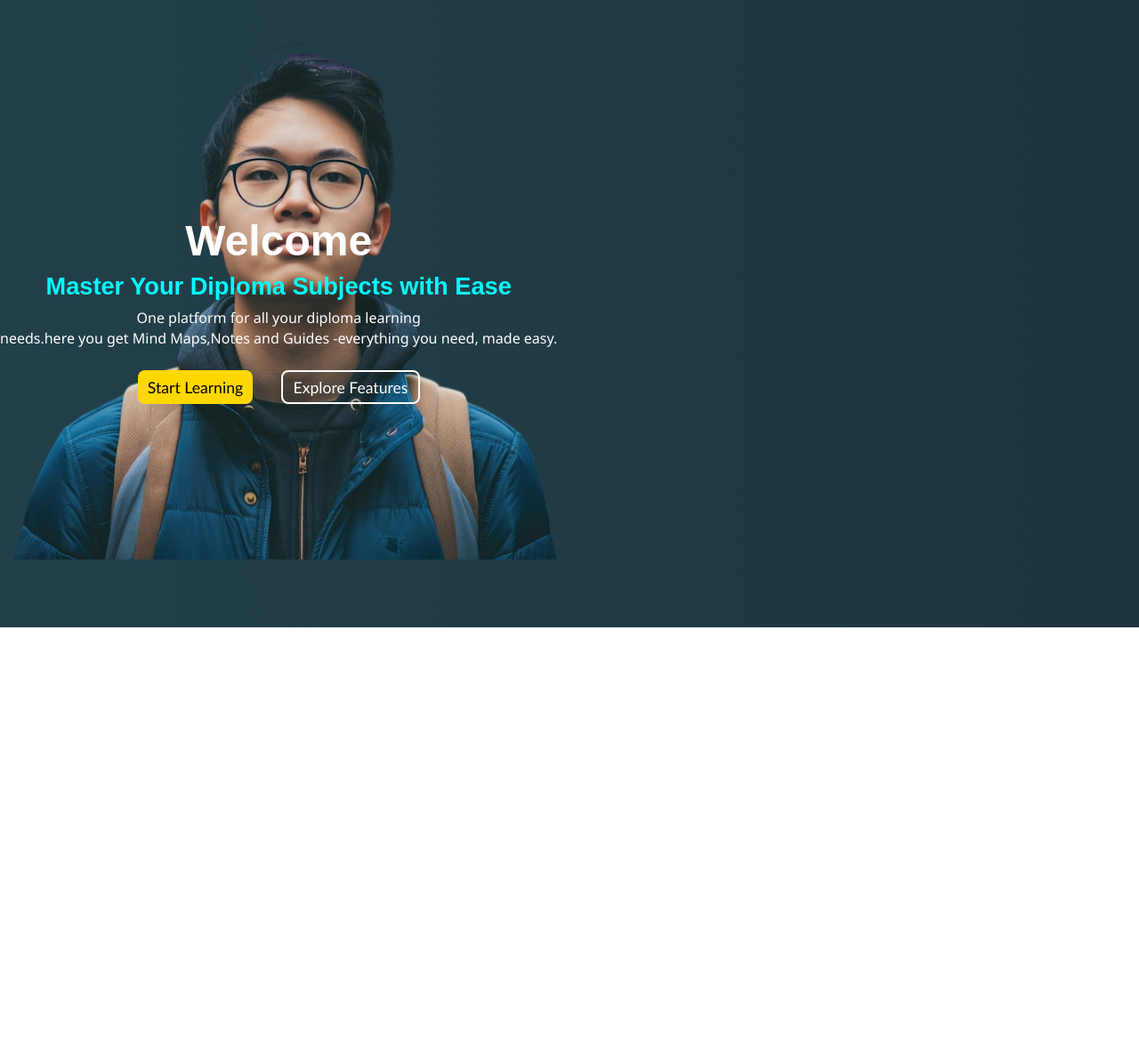
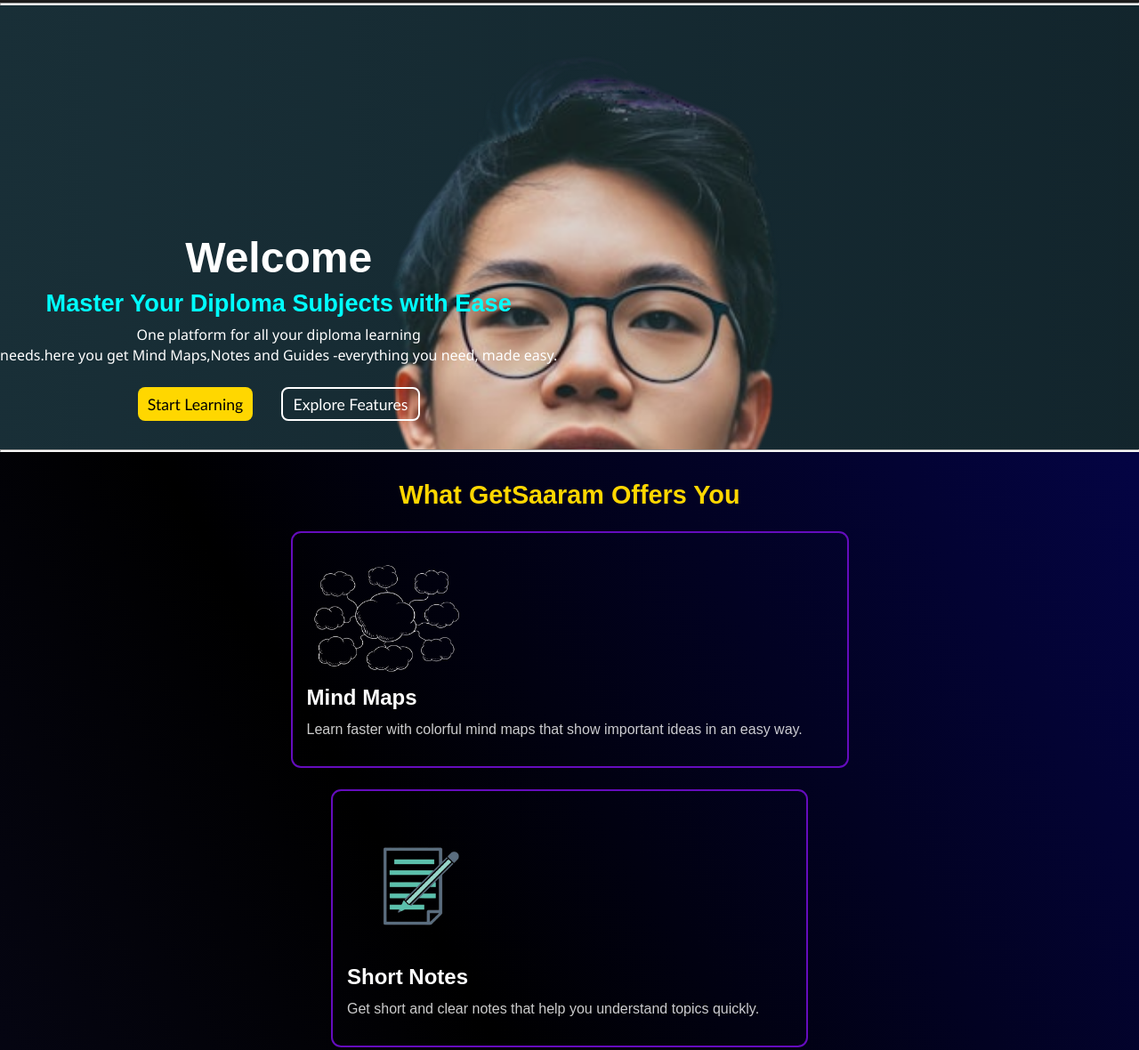
Before and after one commit to MAHESHBABU8142/GetSaaram.com, a plain HTML site: page index.html in a window 1280 px wide. Shown: the part 95-1275 px from the top of the page at 89% size. Before the commit the page ends 800 px from the top, so only its background shows below. Drawn offline with nearby package versions, Linux system fonts and the light colour scheme; a web font is replaced by a local one.

Commit message:
features section added

```diff
--- a/GetSaaram.css
+++ b/GetSaaram.css
@@ -3,6 +3,8 @@
 @import url('https://fonts.googleapis.com/css2?family=Chakra+Petch:ital,wght@0,300;0,400;0,500;0,600;0,700;1,300;1,400;1,500;1,600;1,700&family=Cookie&family=Funnel+Sans:ital,wght@0,300..800;1,300..800&family=Great+Vibes&family=Inter:ital,opsz,wght@0,14..32,100..900;1,14..32,100..900&family=Noto+Sans+Display:ital,wght@0,100..900;1,100..900&family=Noto+Sans+JP:wght@100..900&family=Orbitron:wght@400..900&family=Oswald:wght@200..700&family=Oxanium:wght@200..800&family=Roboto+Mono:ital,wght@0,100..700;1,100..700&family=Roboto:ital,wght@0,100..900;1,100..900&family=Telex&family=Zen+Antique&display=swap');
 @import url('https://fonts.googleapis.com/css2?family=Atkinson+Hyperlegible+Mono:ital,wght@0,200..800;1,200..800&family=Chakra+Petch:ital,wght@0,300;0,400;0,500;0,600;0,700;1,300;1,400;1,500;1,600;1,700&family=Cookie&family=Funnel+Sans:ital,wght@0,300..800;1,300..800&family=Great+Vibes&family=Inter:ital,opsz,wght@0,14..32,100..900;1,14..32,100..900&family=Noto+Sans+Display:ital,wght@0,100..900;1,100..900&family=Noto+Sans+JP:wght@100..900&family=Orbitron:wght@400..900&family=Oswald:wght@200..700&family=Oxanium:wght@200..800&family=Roboto+Mono:ital,wght@0,100..700;1,100..700&family=Roboto:ital,wght@0,100..900;1,100..900&family=Telex&family=Zen+Antique&display=swap');
 @import url('https://fonts.googleapis.com/css2?family=Atkinson+Hyperlegible+Mono:ital,wght@0,200..800;1,200..800&family=Chakra+Petch:ital,wght@0,300;0,400;0,500;0,600;0,700;1,300;1,400;1,500;1,600;1,700&family=Cookie&family=Funnel+Sans:ital,wght@0,300..800;1,300..800&family=Great+Vibes&family=Inter:ital,opsz,wght@0,14..32,100..900;1,14..32,100..900&family=Noto+Sans+Display:ital,wght@0,100..900;1,100..900&family=Noto+Sans+JP:wght@100..900&family=Orbitron:wght@400..900&family=Oswald:wght@200..700&family=Oxanium:wght@200..800&family=Roboto+Mono:ital,wght@0,100..700;1,100..700&family=Roboto:ital,wght@0,100..900;1,100..900&family=Telex&family=Zain:ital,wght@0,200;0,300;0,400;0,700;0,800;0,900;1,300;1,400&family=Zen+Antique&display=swap');
+@import url('https://fonts.googleapis.com/css2?family=Atkinson+Hyperlegible+Mono:ital,wght@0,200..800;1,200..800&family=Average+Sans&family=Chakra+Petch:ital,wght@0,300;0,400;0,500;0,600;0,700;1,300;1,400;1,500;1,600;1,700&family=Cookie&family=Funnel+Sans:ital,wght@0,300..800;1,300..800&family=Great+Vibes&family=Inter:ital,opsz,wght@0,14..32,100..900;1,14..32,100..900&family=Noto+Sans+Display:ital,wght@0,100..900;1,100..900&family=Noto+Sans+JP:wght@100..900&family=Orbitron:wght@400..900&family=Oswald:wght@200..700&family=Oxanium:wght@200..800&family=Roboto+Mono:ital,wght@0,100..700;1,100..700&family=Roboto:ital,wght@0,100..900;1,100..900&family=Telex&family=Zain:ital,wght@0,200;0,300;0,400;0,700;0,800;0,900;1,300;1,400&family=Zen+Antique&display=swap');
+@import url('https://fonts.googleapis.com/css2?family=Atkinson+Hyperlegible+Mono:ital,wght@0,200..800;1,200..800&family=Average+Sans&family=Chakra+Petch:ital,wght@0,300;0,400;0,500;0,600;0,700;1,300;1,400;1,500;1,600;1,700&family=Cookie&family=Funnel+Sans:ital,wght@0,300..800;1,300..800&family=Great+Vibes&family=Inter:ital,opsz,wght@0,14..32,100..900;1,14..32,100..900&family=Noto+Sans+Display:ital,wght@0,100..900;1,100..900&family=Noto+Sans+JP:wght@100..900&family=Orbitron:wght@400..900&family=Oswald:wght@200..700&family=Oxanium:wght@200..800&family=Roboto+Mono:ital,wght@0,100..700;1,100..700&family=Roboto:ital,wght@0,100..900;1,100..900&family=Telex&family=Tilt+Neon&family=Zain:ital,wght@0,200;0,300;0,400;0,700;0,800;0,900;1,300;1,400&family=Zen+Antique&display=swap');
 *{
   padding: 0;
   margin: 0;
@@ -14,7 +16,13 @@
   background-color: #0c142b;
   background: linear-gradient(270deg, #0f2027, #203a43, #2c5364, #0f2027);
   background-size: 800% 800%;
-  animation: gradientAnimation 25s ease infinite;
+  animation: gradientAnimation 15s ease infinite;
+
+}
+hr {
+  padding:0.5px 0 ;
+  background-color: white;
+
 
 }
 #home-page #nav-list {
@@ -68,6 +76,7 @@
     align-items: center;
     justify-content: space-evenly;
     padding:1.6rem 0.8rem;
+    background-color: rgb(27, 26, 26);
  }
  .material-symbols-outlined {
   font-size: 1.8rem !important;
@@ -132,6 +141,11 @@
       #hero  {
     display: flex;
    margin-top: 2rem;
+   background-image: url("assets/hero-section-pic.png");
+   background-size: 100%;
+   background-repeat: no-repeat;
+   animation: img-motion 2s ease forwards;
+   padding: 1rem 0;
    }
 
 @keyframes gradientAnimation {
@@ -146,8 +160,6 @@
     align-items: center;
     gap: 0.5rem;
     color: white;
-    position: absolute;
-    z-index: 1;
     margin-top: 13rem;
     text-align: center;
    }
@@ -177,13 +189,6 @@
     line-height: 1.45;
     animation: img-motion 1.5s ease forwards;
   }
-     #hero-img {
-      animation: img-motion 2s ease forwards;
-      width: 100%;
-      height: 100%;
-
-
-    }
        #hero-buttons {
         display: flex;
         gap:2rem;
@@ -195,7 +200,7 @@
         font-size:1.1rem;
         padding:0.4rem 0.7rem;
         border-radius: 0.5rem;
-        background-color: #ffd700;
+        background-color:  #ffd700;
        }
        .hero-btn:hover {
         background-color:inherit;
@@ -206,7 +211,7 @@
       }
 
        #explore-btn {
-        background-color: inherit;
+        background: inherit;
         color: white;
         border: 2px solid white;
        }
@@ -215,3 +220,37 @@
         color:black;
         border: 2px solid  #ffd700;
        }
+
+        /*-------home-page---features----styling---------*/
+
+        #features {
+          padding: 2rem 1.5rem;
+          color: white;
+          display: flex;
+          flex-direction: column;
+          align-items: center;
+          gap:1.5rem;
+          background:linear-gradient(60deg,#0A0A23,rgb(0, 0, 0),#040444);
+
+        }
+        #features-headline {
+          font-size:1.8rem;
+          font-family: "Zain", sans-serif;
+          color: #FFD700;
+        }
+        .feature-card {
+          padding: 2rem 1rem ;
+          border: 2px solid #650cbe;
+          border-radius: 0.7rem;
+          display: flex;
+          flex-direction: column;
+          gap: 0.8rem;
+        }
+        .feature-headline {
+          font-family: "Average Sans", sans-serif;
+        }
+        .feature-discription {
+
+          font-family: "Tilt Neon", sans-serif;
+          opacity: 0.8;
+        }
--- a/index.html
+++ b/index.html
@@ -28,14 +28,11 @@
                 <hr id="brand-hr">
             </div>
              <button id="join-btn">Join</button>
-        </header>
+        </header> <hr>
 
         <!-------home-page-hero-section-markup-------->
 
         <section id="hero">
-            <div id="hero-img-content">
-                <img id="hero-img" src="assets/hero-section-pic.png" height="50%">
-             </div>
            <div id="hero-text-content">
             <h2 id="welcome-line">Welcome</h2>
             <p id="hero-heading">Master Your Diploma Subjects with Ease </p>
@@ -52,7 +49,34 @@
 
         <!-------home-page-features-section-markup-------->
 
+        <hr>
         <section id="features">
+            <h2 id="features-headline">What GetSaaram Offers You</h2>
+            <div class="feature-card">
+             <img src="assets/mind-map.png" width="30%">
+             <h2 class="feature-headline">Mind Maps</h2>
+             <p class="feature-discription">Learn faster with colorful mind maps that show important ideas in an easy way.</p>
+            </div>
+            <div class="feature-card">
+                <img src="assets/short-notes-feature.png" width="30%">
+                <h2 class="feature-headline">Short Notes</h2>
+                <p class="feature-discription">Get short and clear notes that help you understand topics quickly.</p>
+               </div>
+               <div class="feature-card">
+                <img src="assets/pyq-feature.png" width="30%">
+                <h2 class="feature-headline">Previous Year Questions (PYQs)</h2>
+                <p class="feature-discription">Practice with real exam questions from the past to prepare better.</p>
+               </div>
+               <div class="feature-card">
+                <img src="assets/game-feature.png" width="30%">
+                <h2 class="feature-headline">Interactive Games</h2>
+                <p class="feature-discription">Play fun games that help you learn new things without getting bored.</p>
+               </div>
+               <div class="feature-card">
+                <img src="assets/quizess-feature.png" width="30%">
+                <h2 class="feature-headline">Quizzes & Challenges</h2>
+                <p class="feature-discription">Test yourself with quick quizzes and exciting challenges.</p>
+               </div>
 
         </section>
 
```
Also changed, not shown: assets/game-feature.png (added), assets/mind-map.png (added), assets/pyq-feature.png (added), assets/quizess-feature.png (added), assets/short-notes-feature.png (added).
